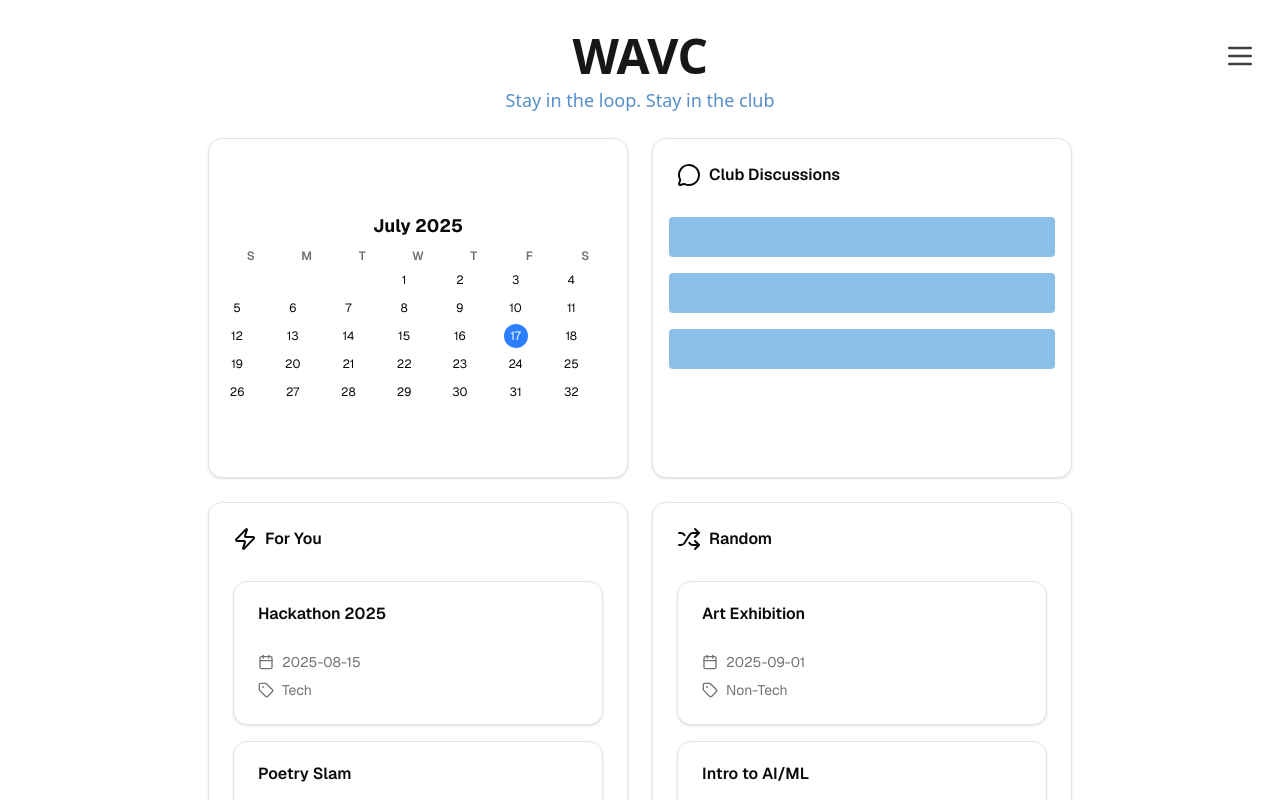
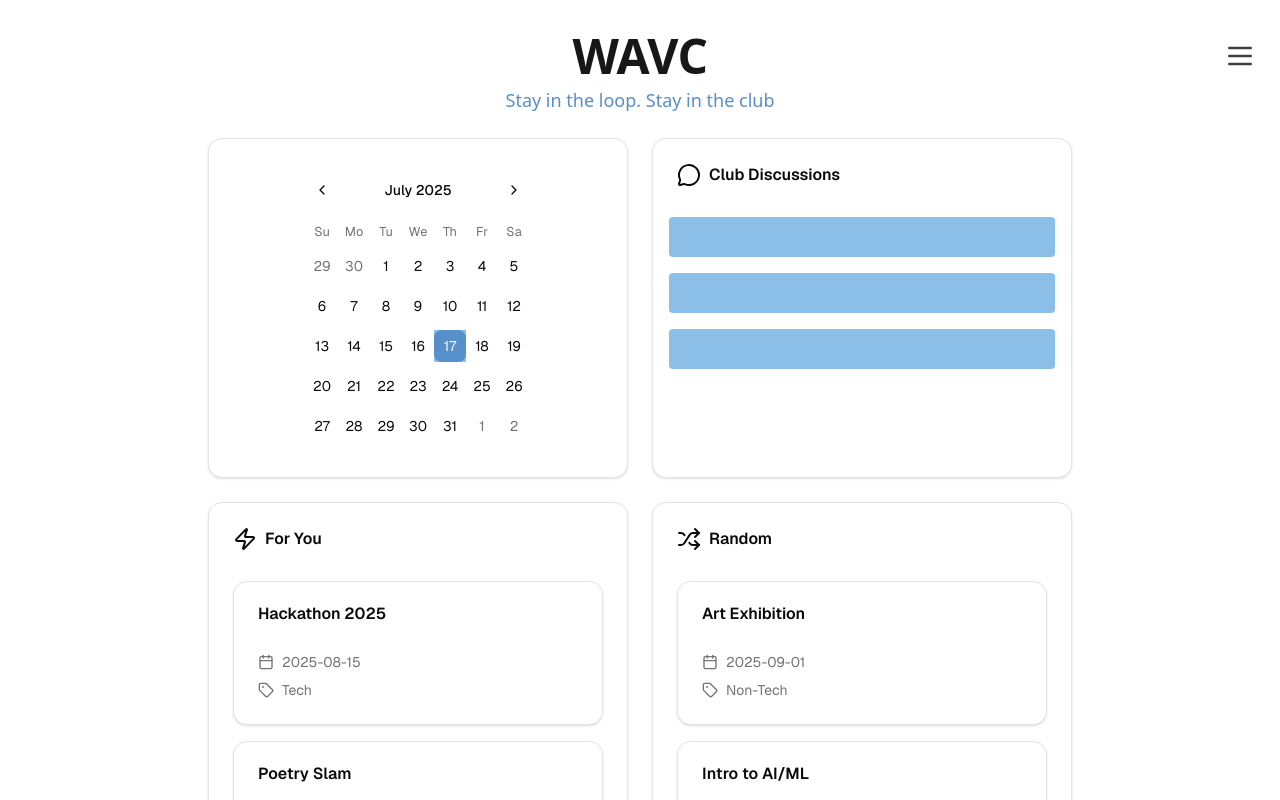
Before and after one commit to thirumuruganra/WAVC, a Next.js app: page / in a window 1280 px wide. Shown: the top 800 px of the page. Built offline with nearby package versions, Linux system fonts and the light colour scheme.

Commit message:
Changed Calendar accent colors

```diff
--- a/app/globals.css
+++ b/app/globals.css
@@ -15,6 +15,10 @@
   --color-destructive: var(--destructive);
   --color-accent-foreground: var(--accent-foreground);
   --color-accent: var(--accent);
+  --color-accent-2: var(--accent2);
+  --color-accent-3: var(--accent3);
+  --color-accent-4: var(--accent4);
+  --color-accent-5: var(--accent5);
   --color-muted-foreground: var(--muted-foreground);
   --color-muted: var(--muted);
   --color-secondary-foreground: var(--secondary-foreground);
--- a/app/login/page.jsx
+++ b/app/login/page.jsx
@@ -8,11 +8,11 @@ export default function LoginPage() {
           <h1 className="text-4xl font-extrabold tracking-tight text-neutral-900">
             WAVC
           </h1>
-          <p className="mt-2 text-lg" style={{ color: 'var(--accent2)' }}>
+          <p className="mt-2 text-lg" style={{ color: 'var(--2)' }}>
             Welcome! Sign in to continue.
           </p>
         </div>
-        <Button className="w-full" style={{ backgroundColor: 'var(--accent4)' }}>
+        <Button className="w-full" style={{ backgroundColor: 'var(--4)' }}>
           Sign in with Google
         </Button>
       </div>
--- a/components/home/HomeCalendar.jsx
+++ b/components/home/HomeCalendar.jsx
@@ -1,30 +1,19 @@
-import React from "react";
+"use client"
+
+import * as React from "react"
+import { Calendar } from "@/components/ui/calendar"
 
 export default function HomeCalendar() {
-  const today = new Date();
-  const month = today.toLocaleString('default', { month: 'long' });
-  const year = today.getFullYear();
+  const [date, setDate] = React.useState(new Date())
 
   return (
     <div className="bg-white rounded-lg p-4 w-full h-full flex flex-col items-center justify-center">
-      <div className="font-bold text-lg mb-2">{month} {year}</div>
-      <div className="grid grid-cols-7 gap-1 text-xs w-full text-center">
-        {["S", "M", "T", "W", "T", "F", "S"].map((d, i) => (
-          <div key={d + i} className="font-semibold text-neutral-500">{d}</div>
-        ))}
-        {Array.from({ length: 35 }, (_, i) => {
-          const day = i - 2; // Simple offset for demo
-          const isCurrentDay = day === today.getDate();
-          return (
-            <div
-              key={i}
-              className={`h-6 w-6 flex items-center justify-center rounded-full cursor-pointer hover:bg-blue-100 ${isCurrentDay ? 'bg-blue-500 text-white' : ''} ${day < 1 ? 'text-gray-300' : ''}`}
-            >
-              {day > 0 ? day : ''}
-            </div>
-          )
-        })}
-      </div>
+      <Calendar
+        mode="single"
+        selected={date}
+        onSelect={setDate}
+        className="rounded-md"
+      />
     </div>
-  );
+  )
 }
--- a/components/ui/calendar.jsx
+++ b/components/ui/calendar.jsx
@@ -92,7 +92,7 @@ function Calendar({
         range_middle: cn("rounded-none", defaultClassNames.range_middle),
         range_end: cn("rounded-r-md bg-accent", defaultClassNames.range_end),
         today: cn(
-          "bg-accent text-accent-foreground rounded-md data-[selected=true]:rounded-none",
+          "bg-[var(--accent1)] text-primary-foreground rounded-md data-[selected=true]:rounded-none",
           defaultClassNames.today
         ),
         outside: cn(
@@ -164,7 +164,7 @@ function CalendarDayButton({
       data-range-end={modifiers.range_end}
       data-range-middle={modifiers.range_middle}
       className={cn(
-        "data-[selected-single=true]:bg-primary data-[selected-single=true]:text-primary-foreground data-[range-middle=true]:bg-accent data-[range-middle=true]:text-accent-foreground data-[range-start=true]:bg-primary data-[range-start=true]:text-primary-foreground data-[range-end=true]:bg-primary data-[range-end=true]:text-primary-foreground group-data-[focused=true]/day:border-ring group-data-[focused=true]/day:ring-ring/50 dark:hover:text-accent-foreground flex aspect-square size-auto w-full min-w-(--cell-size) flex-col gap-1 leading-none font-normal group-data-[focused=true]/day:relative group-data-[focused=true]/day:z-10 group-data-[focused=true]/day:ring-[3px] data-[range-end=true]:rounded-md data-[range-end=true]:rounded-r-md data-[range-middle=true]:rounded-none data-[range-start=true]:rounded-md data-[range-start=true]:rounded-l-md [&>span]:text-xs [&>span]:opacity-70",
+        "data-[selected-single=true]:bg-[var(--accent2)] data-[selected-single=true]:text-primary-foreground data-[range-middle=true]:bg-accent data-[range-middle=true]:text-accent-foreground data-[range-start=true]:bg-primary data-[range-start=true]:text-primary-foreground data-[range-end=true]:bg-primary data-[range-end=true]:text-primary-foreground group-data-[focused=true]/day:border-ring group-data-[focused=true]/day:ring-ring/50 dark:hover:text-accent-foreground flex aspect-square size-auto w-full min-w-(--cell-size) flex-col gap-1 leading-none font-normal group-data-[focused=true]/day:relative group-data-[focused=true]/day:z-10 group-data-[focused=true]/day:ring-[3px] data-[range-end=true]:rounded-md data-[range-end=true]:rounded-r-md data-[range-middle=true]:rounded-none data-[range-start=true]:rounded-md data-[range-start=true]:rounded-l-md [&>span]:text-xs [&>span]:opacity-70",
         defaultClassNames.day,
         className
       )}
```
